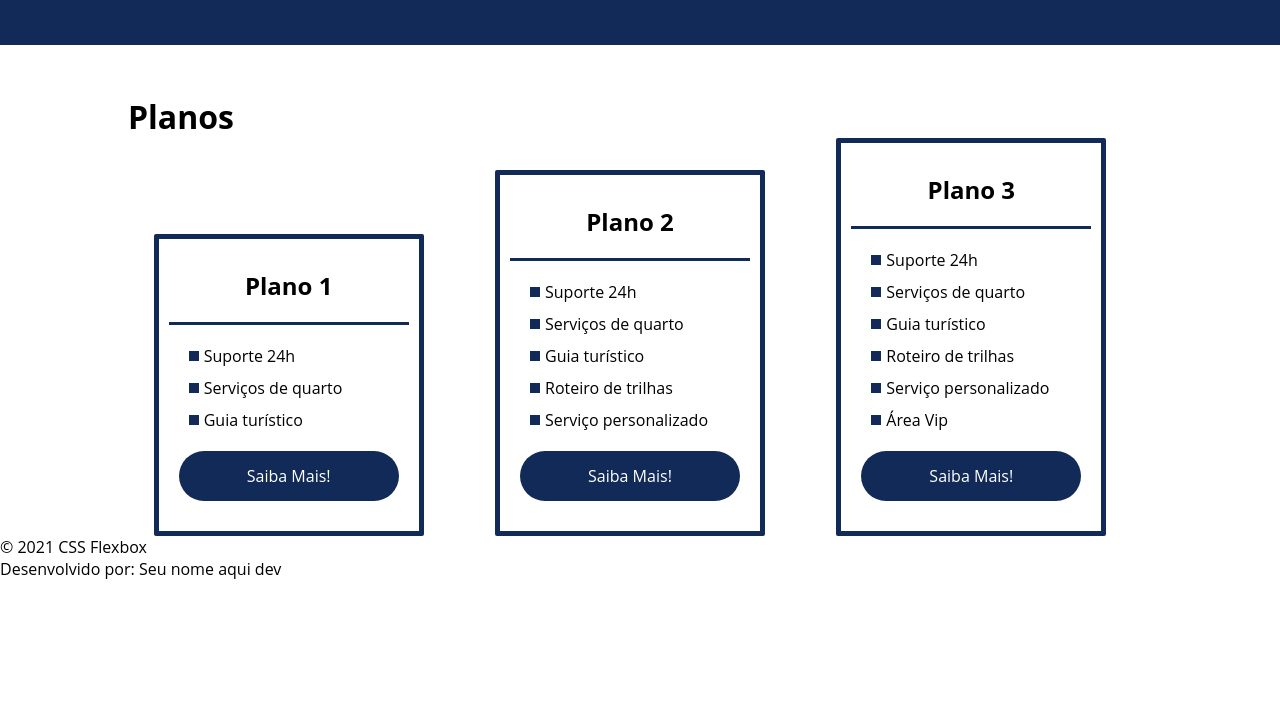
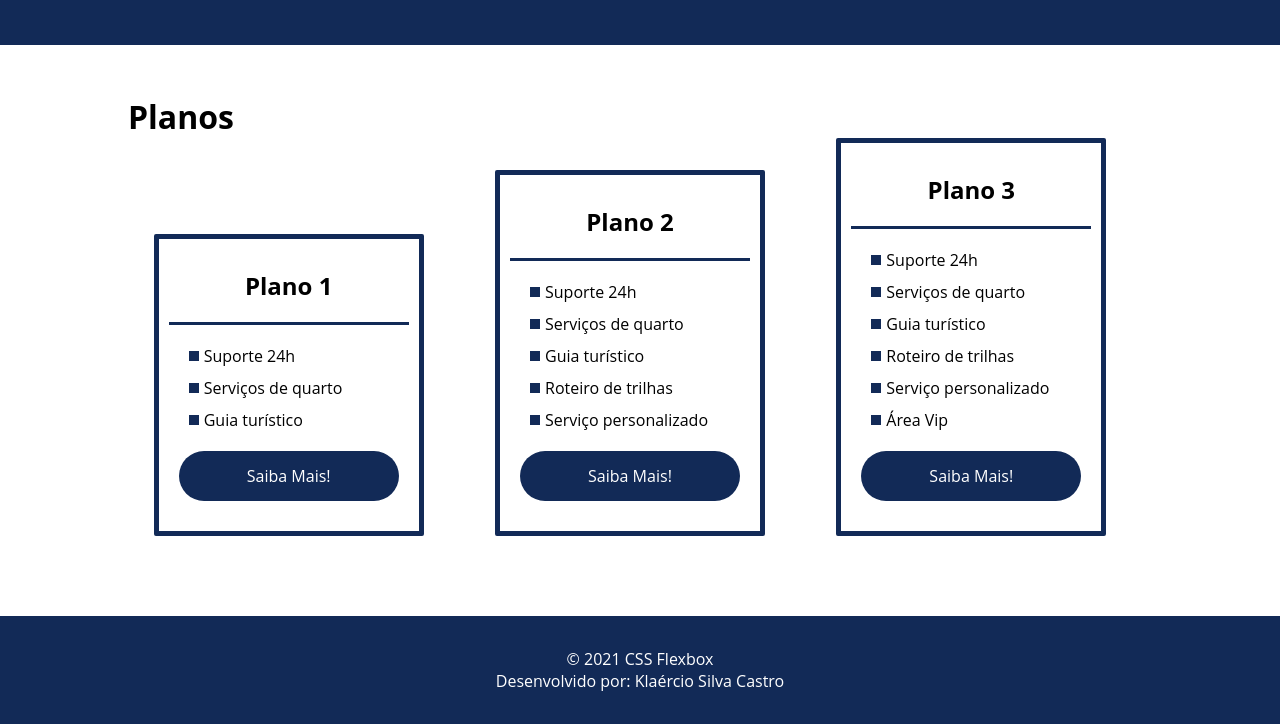
Before and after one commit to klaercio/FlexTurismos, a plain HTML site: page flex-projeto/index.html in a window 1280 px wide. Shown: the part 1954-2678 px from the top of the page. Before the commit the page ends 2534 px from the top, so only its background shows below. Drawn offline with Linux system fonts and the light colour scheme.

Commit message:
🚀 Rodapé finalizado

```diff
--- a/flex-projeto/index.html
+++ b/flex-projeto/index.html
@@ -111,8 +111,10 @@
     </div>
 
     <footer>
-        <p>&copy; 2021 CSS Flexbox</p>
-        <p>Desenvolvido por: Seu nome aqui dev</p>
+        <div>
+            <p>&copy; 2021 CSS Flexbox</p>
+            <p>Desenvolvido por: Klaércio Silva Castro</p>
+        </div>
     </footer>
 </body>
 </html>
--- a/flex-projeto/style.css
+++ b/flex-projeto/style.css
@@ -171,6 +171,7 @@ header {
     margin-right: 20px;
     padding: 10px;
     max-width: 240px;
+    margin-bottom: 5rem;
     /* text-align: center; */
 }
 
@@ -221,3 +222,11 @@ header {
 #planos h2 {
     font-size: 32px;
 }
+
+footer {
+    text-align: center;
+    background-color: #122A57;
+    color: #fff;
+    padding: 2rem;
+    /* vertical-align: middle; */
+}
```
